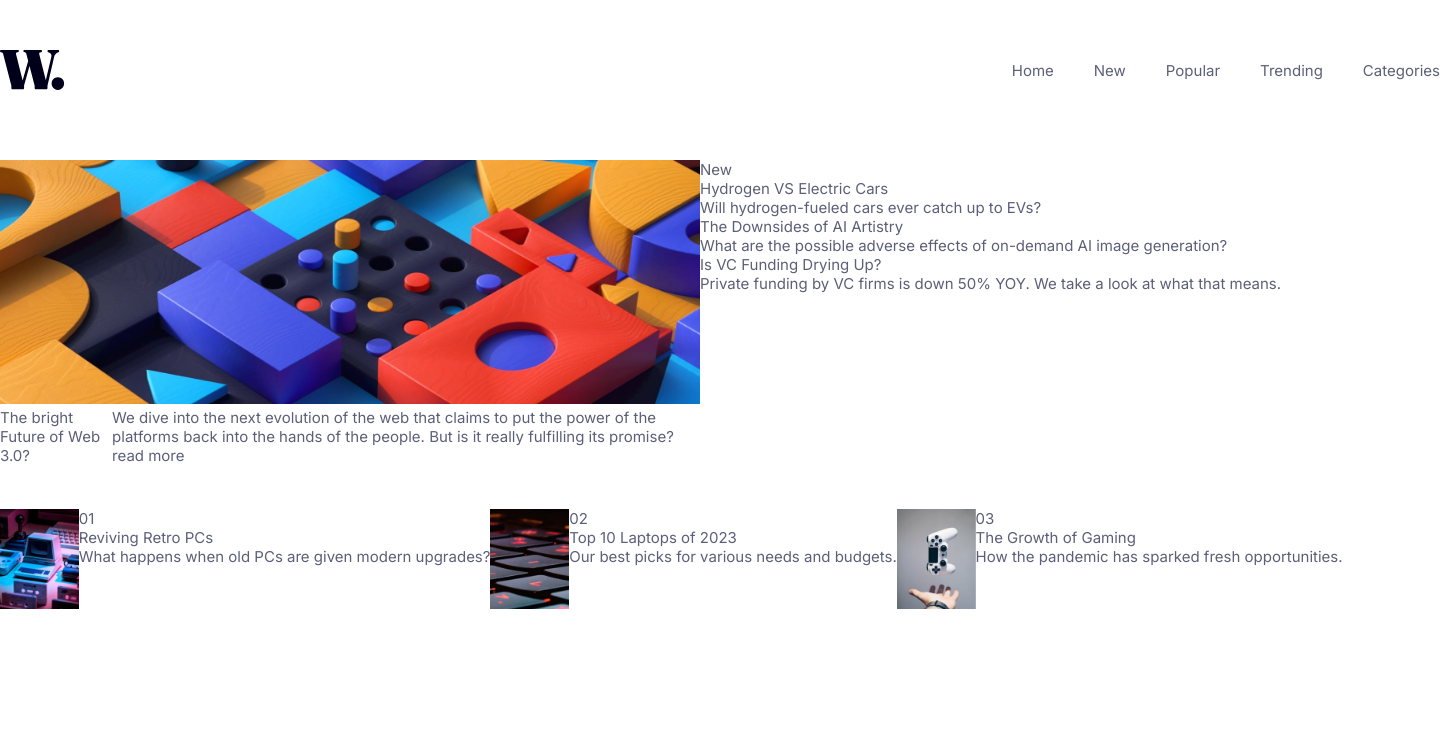
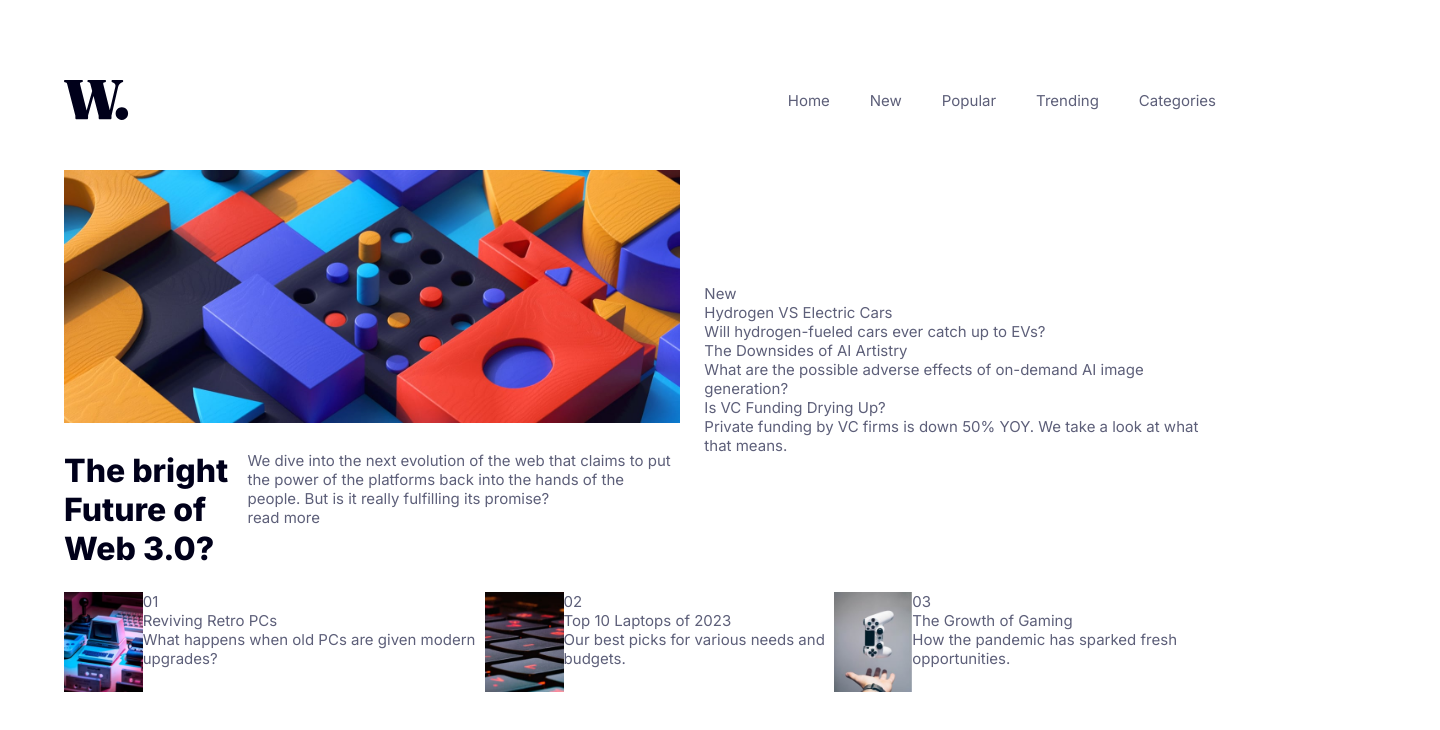
Before and after one commit to Lincoln-Araujo/News_Homepage, a plain HTML site: page index.html in a window 1280 px wide. Shown: the whole page, 1440 px wide, since content can reach past the window. Drawn offline with Linux system fonts and the light colour scheme.

Commit message:
setting style to main content

```diff
--- a/index.html
+++ b/index.html
@@ -37,9 +37,9 @@
                     alt="featured image"
                     class="featured-image">
                 <div class="main-content">
-                    <div class="main-title">
+                    <h1 class="main-title">
                         The bright Future of Web 3.0?
-                    </div>
+                    </h1>
                     <div class="featured-text">
                         <p class="text">
                             We dive into the next evolution of the web that claims to put the power of the platforms back into the hands of the people. But is it really fulfilling its promise?
--- a/styles.css
+++ b/styles.css
@@ -10,16 +10,16 @@ body {
     font-family: 'Inter', sans-serif;
     font-size: 15px;
     color: hsl(236, 13%, 42%);
-    width: 1440px;
     margin: auto auto;
+
 }
 
 header {
     display: flex;
     align-items: center;
     justify-content: space-between;
-    margin-top: 50px;
-    margin-bottom: 70px;
+    margin-top: 80px;
+    margin-bottom: 50px;
 }
 
 ul {
@@ -37,17 +37,23 @@ a {
 }
 
 main {
+    height: auto;
     display: flex;
     align-items: center;
     justify-content: space-between;
+
 }
 
 .main-section {
-    display: flex;
+    display:contents;
 }
 
 .section-one {
     width: 700px;
+}
+
+.section-two {
+    margin-left: 24px;
 }
 
 .featured-image {
@@ -58,13 +64,44 @@ main {
 .main-content {
     display: flex;
     justify-content: space-between;
+    margin-top: 24px;
+}
+
+.main-title {
+    color: hsl(240, 100%, 5%);
+    font-weight: 800;
+    font-size: 40px;
 }
 
 footer {
     display: flex;
+    margin-top: 24px;
 }
 
 .most-visited-article {
     display: flex;
     height: 100px;
 }
+
+@media (min-width: 1440px) {
+
+    body {
+        width: 1440px;
+        padding: 0 15%;
+    }
+}
+
+@media (min-width: 768px) {
+
+    body {
+        padding: 0 5%;
+    }
+
+    .main-title {
+        font-size: 32px;
+    }
+}
+
+@media (min-width: 375px) {
+
+}
```
